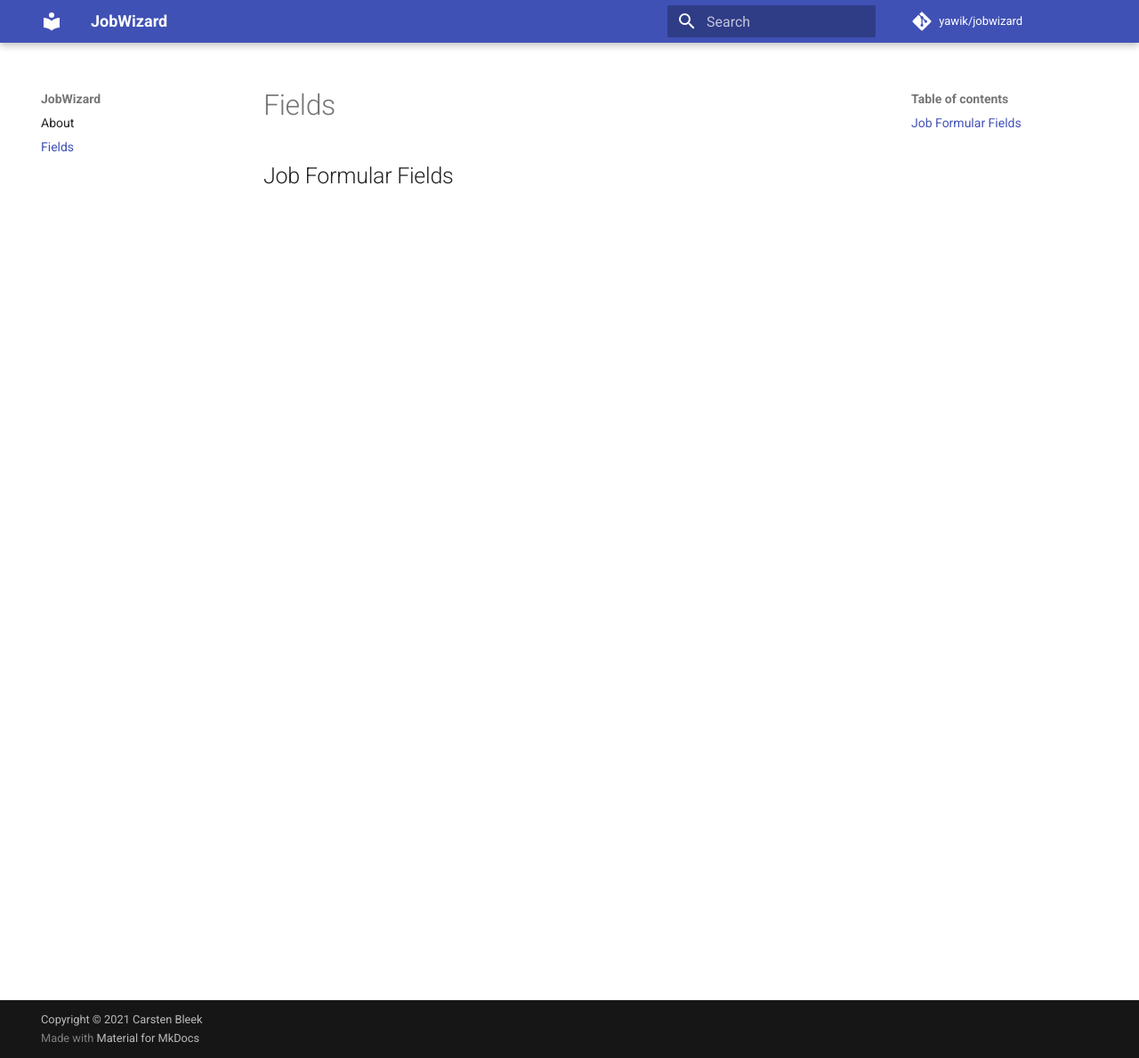
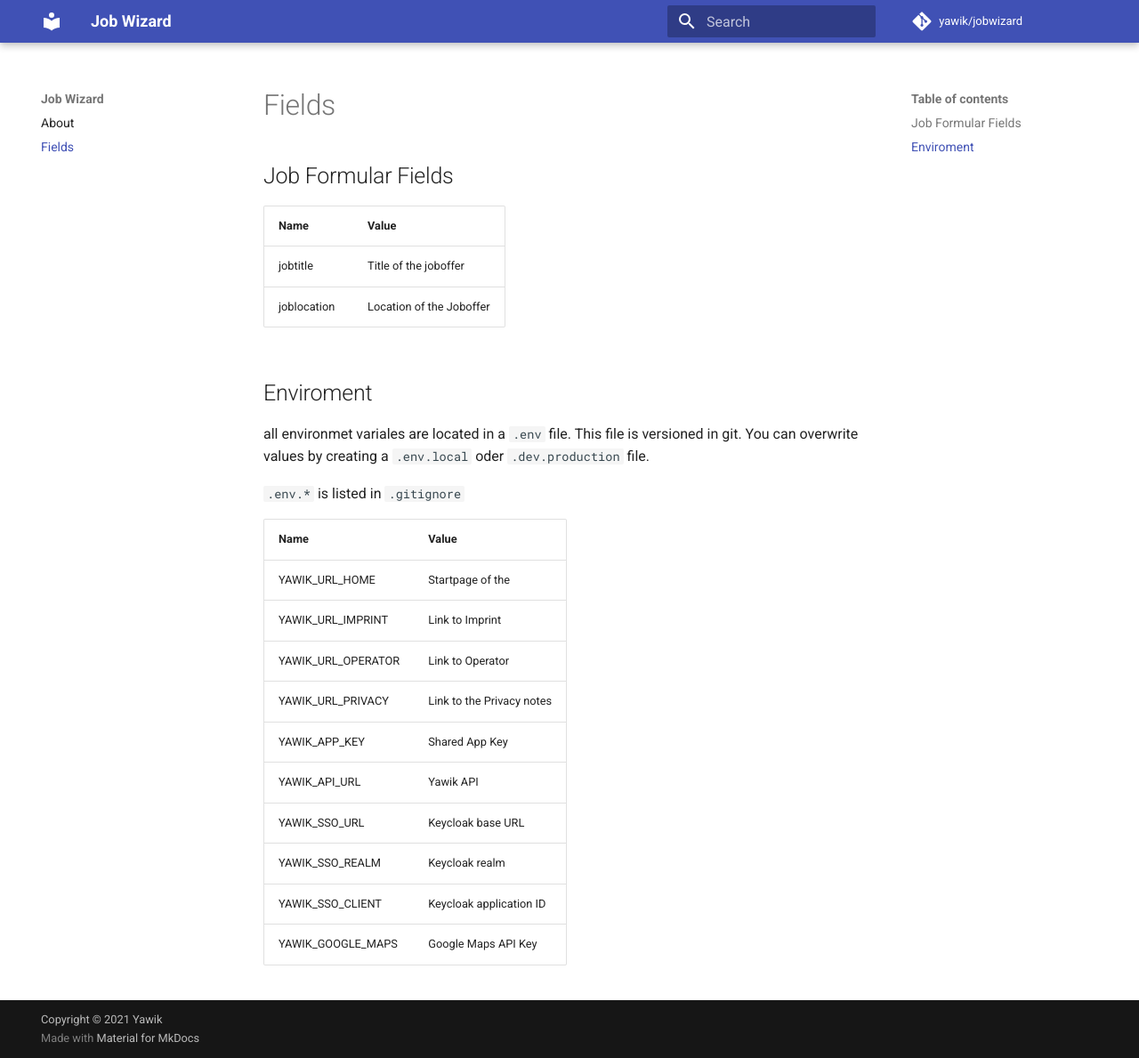
Before and after one commit to sebestyengyoergy/jobwizard, an MkDocs documentation site: the page built from docs/fields.md, in a window 1280 px wide and 1189 px high. Shown: the whole window at 89% size. Built offline with MkDocs 1.6.1 and Material for MkDocs 9.7.7, drawn with Linux system fonts in a browser that asks for light colours; comment, search, counter and statistics services are not loaded.

```diff
--- a/docs/fields.md
+++ b/docs/fields.md
@@ -1,3 +1,28 @@
 # Fields
 
 ## Job Formular Fields
+
+| Name                        | Value                              |
+|-----------------------------|------------------------------------|
+| jobtitle                    | Title of the joboffer              |
+| joblocation                 | Location of the Joboffer           |
+
+## Enviroment
+
+all environmet variales are located in a `.env` file. This file is versioned in git.
+You can overwrite values by creating a `.env.local` oder `.dev.production` file.
+
+`.env.*` is listed in `.gitignore`
+
+| Name                         | Value                               |
+|------------------------------|-------------------------------------|
+| YAWIK_URL_HOME               | Startpage of the                    |
+| YAWIK_URL_IMPRINT            | Link to Imprint                     |
+| YAWIK_URL_OPERATOR           | Link to Operator                    |
+| YAWIK_URL_PRIVACY            | Link to the Privacy notes           |
+| YAWIK_APP_KEY                | Shared App Key                      |
+| YAWIK_API_URL                | Yawik API                           |
+| YAWIK_SSO_URL                | Keycloak base URL                   |
+| YAWIK_SSO_REALM              | Keycloak realm                      |
+| YAWIK_SSO_CLIENT             | Keycloak application ID             |
+| YAWIK_GOOGLE_MAPS            | Google Maps API Key                 |
--- a/mkdocs.yml
+++ b/mkdocs.yml
@@ -1,7 +1,7 @@
-site_name: JobWizard
+site_name: Job Wizard
 site_description: Documentation JobWizard
 site_url: https://yawik.github.io/jobwizard/docs/
-copyright: 'Copyright &copy; 2021 Carsten Bleek'
+copyright: 'Copyright &copy; 2021 Yawik'
 repo_name: yawik/jobwizard
 repo_url: https://gitlab.com/yawik/JobWizard
 site_dir: build/docs
--- a/package.json
+++ b/package.json
@@ -13,7 +13,8 @@
     "lintfix-css": "node --preserve-symlinks --preserve-symlinks-main ./node_modules/stylelint/bin/stylelint src/**/*.{vue,css,scss} --fix",
     "prepare": "custompatch",
     "test": "npx cypress open",
-    "semantic-release": "semantic-release"
+    "semantic-release": "semantic-release",
+    "docs:serve": "mkdocs serve -a 0.0.0.0:8000"
   },
   "dependencies": {
     "@quasar/extras": "^1.10.8",
```
Also changed, not shown: src/layouts/MainLayout.vue (+7 -1 lines).
